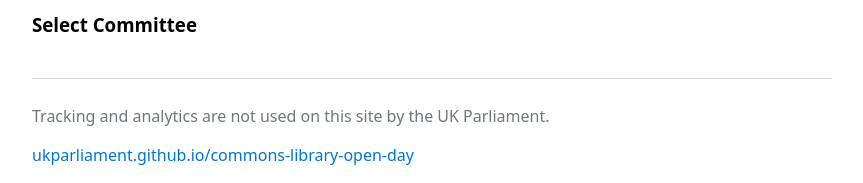
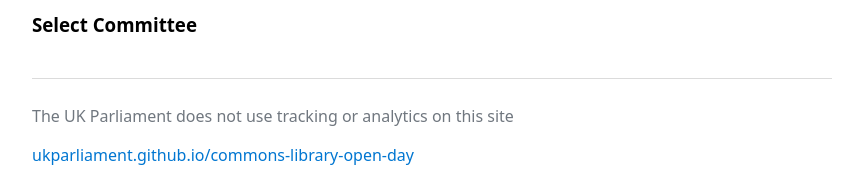
Before and after one commit to ukparliament/commons-library-open-day, a Jekyll site: the page built from 2025/index.md, in a window 1280 px wide. Shown: the part 1427-1610 px from the top of the page, without its empty margins (208-1071 px from the left). Built offline with Jekyll 4.4.1, drawn with Linux system fonts in a browser that asks for light colours; our own code applies the rules of GitHub Pages for plain Markdown files.

Commit message:
Update default.html

```diff
--- a/_layouts/default.html
+++ b/_layouts/default.html
@@ -9,20 +9,16 @@
   </head>
   <body>
       <header>
-
       <a href="https://ukparliament.github.io/commons-library-open-day/">
         <img src="https://ukparliament.github.io/commons-library-open-day/assets/images/hoclibrary.png" alt="House of Commons Library: Open Day">
       </a>
       </header>
       <main>
-
       {{ content }}
-
       </main>
       <footer>
-      <p>Tracking and analytics are not used on this site by the UK Parliament.</p>
-            <p><a href="https://ukparliament.github.io/commons-library-open-day/">ukparliament.github.io/commons-library-open-day</a></p>
-
+      <p>The UK Parliament does not use tracking or analytics on this site</p>
+      <p><a href="https://ukparliament.github.io/commons-library-open-day/">ukparliament.github.io/commons-library-open-day</a></p>
     </footer>
   </body>
 </html>
```
